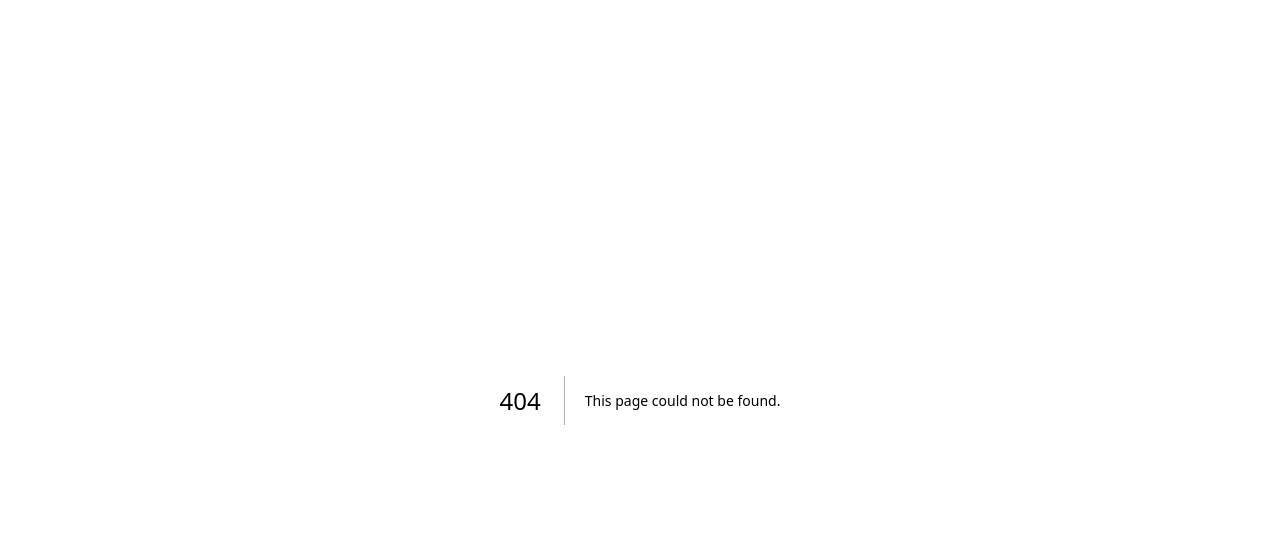
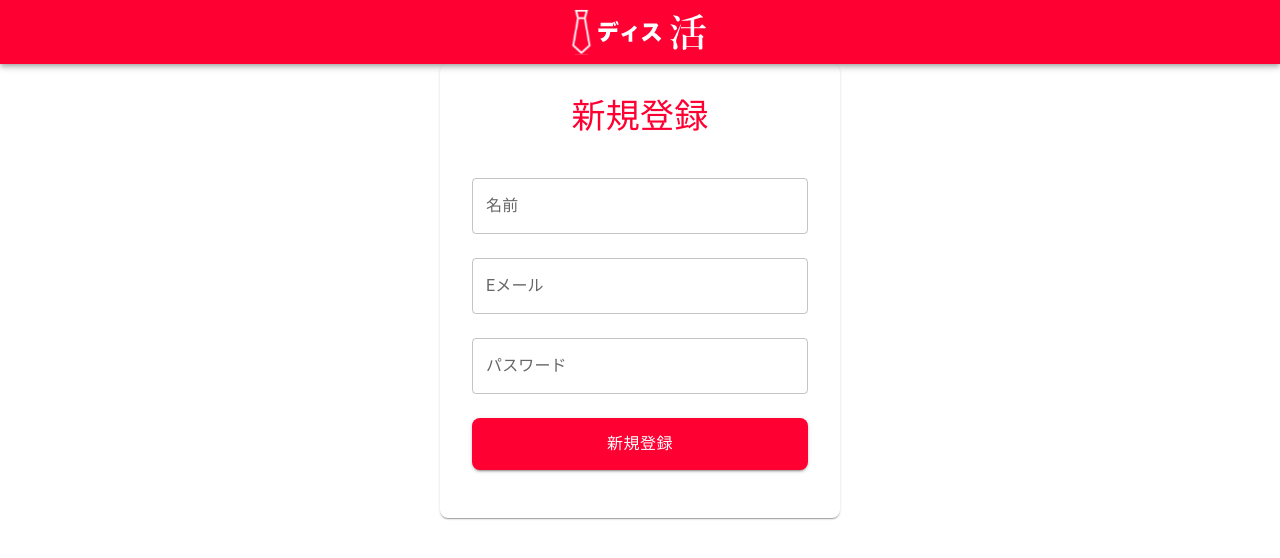
Before and after one commit to tkm427/docomo_frontend, a Next.js app: page /register in a window 1280 px wide. Before the commit this address had no page. Shown: the top 558 px of the page. Built offline with nearby package versions, Linux system fonts and the light colour scheme.

Commit message:
add front

```diff
--- /dev/null
+++ b/src/app/login/page.tsx
@@ -0,0 +1,59 @@
+"use client";
+
+import React from "react";
+import { Box, TextField, Typography, Container } from "@mui/material";
+import Link from "next/link";
+import Header from "../../components/Header";
+import CustomButton from "../../components/CustomButton";
+
+const LoginPage: React.FC = () => {
+  return (
+    <>
+      <Header />
+      <Container maxWidth="sm">
+        <Box
+          sx={{
+            display: "flex",
+            flexDirection: "column",
+            alignItems: "center",
+            justifyContent: "center", // 縦方向の中央揃え
+            marginTop: 4,
+            padding: 4,
+            boxShadow: 1,
+            borderRadius: 2,
+            width: "100%",  // 親コンテナの幅を固定
+            maxWidth: "400px",  // ボタンが同じ幅になるように固定
+            margin: "0 auto",  // 横方向の中央揃え
+          }}
+        >
+          <Typography variant="h4" sx={{ marginBottom: 3, color: "#ff0033", textAlign: "center" }}>
+            ログイン
+          </Typography>
+          <TextField
+            label="Eメール"
+            variant="outlined"
+            fullWidth
+            margin="normal"
+            placeholder="メールアドレスを入力してください。"
+            sx={{ mb: 2 }}  // マージンを少し追加
+          />
+          <TextField
+            label="パスワード"
+            variant="outlined"
+            type="password"
+            fullWidth
+            margin="normal"
+            placeholder="パスワードを入力してください。"
+            sx={{ mb: 2 }}  // マージンを少し追加
+          />
+          {/* サインインボタン */}
+          <CustomButton text="サインイン" colorType="primary" />
+          {/* 新規登録はこちらボタン */}
+            <CustomButton text="新規登録はこちら" colorType="secondary" />
+        </Box>
+      </Container>
+    </>
+  );
+};
+
+export default LoginPage;
--- /dev/null
+++ b/src/app/register/page.tsx
@@ -0,0 +1,67 @@
+"use client";
+
+import React from "react";
+import { Box, TextField, Typography, Container } from "@mui/material";
+import Header from "../../components/Header";
+import CustomButton from "../../components/CustomButton";
+
+const RegisterPage: React.FC = () => {
+  return (
+    <>
+      {/* ヘッダーの表示 */}
+      <Header />
+
+      {/* コンテンツ部分 */}
+      <Container maxWidth="sm">
+        <Box
+          sx={{
+            display: "flex",
+            flexDirection: "column",
+            alignItems: "center",
+            justifyContent: "center",  // 垂直方向に中央揃え
+            marginTop: 4,
+            padding: 4,
+            boxShadow: 1,
+            borderRadius: 2,
+            width: "100%",  // 親コンテナの幅を固定
+            maxWidth: "400px",  // ボタンが同じ幅になるように固定
+            margin: "0 auto",  // 横方向に中央揃え
+          }}
+        >
+          {/* タイトル */}
+          <Typography variant="h4" sx={{ marginBottom: 3, color: "#ff0033", textAlign: "center" }}>
+            新規登録
+          </Typography>
+
+          {/* 入力フィールド */}
+          <TextField
+            label="名前"
+            variant="outlined"
+            fullWidth
+            margin="normal"
+            placeholder="入力してください。"
+          />
+          <TextField
+            label="Eメール"
+            variant="outlined"
+            fullWidth
+            margin="normal"
+            placeholder="入力してください。"
+          />
+          <TextField
+            label="パスワード"
+            variant="outlined"
+            type="password"
+            fullWidth
+            margin="normal"
+            placeholder="入力してください。"
+          />
+
+          <CustomButton text="新規登録" colorType="primary" />
+        </Box>
+      </Container>
+    </>
+  );
+};
+
+export default RegisterPage;
--- /dev/null
+++ b/src/components/CustomButton.tsx
@@ -0,0 +1,45 @@
+import React from "react";
+import { Button } from "@mui/material";
+
+interface CustomButtonProps {
+  text: string;
+  onClick?: () => void;
+  colorType?: "primary" | "secondary"; // 'colorType'プロパティで配色を制御
+  href?: string;
+}
+
+const CustomButton: React.FC<CustomButtonProps> = ({
+  text,
+  onClick,
+  colorType = "primary",
+  href,
+}) => {
+  return (
+    <Button
+      variant="contained"  // すべてのボタンを 'contained' に統一
+      fullWidth
+      onClick={onClick}
+      href={href}
+      sx={{
+        backgroundColor: colorType === "primary" ? "#ff0033" : "#fff",  // ボタンの背景色を調整
+        color: colorType === "primary" ? "#fff" : "#ff0033",  // テキストの色を調整
+        borderColor: "#ff0033",
+        marginTop: 2,
+        marginBottom: 2,
+        padding: "12px 0",  // ボタンの高さを調整
+        fontSize: "16px",  // フォントサイズを固定
+        borderRadius: "8px",  // 角を統一
+        border: colorType === "secondary" ? "2px solid #ff0033" : "none",  // 新規登録ボタンの枠線
+        "&:hover": {
+          backgroundColor: colorType === "primary" ? "#e6002e" : "#fff",  // ホバー時の背景色を調整
+          borderColor: "#e6002e",
+          color: colorType === "primary" ? "#fff" : "#e6002e",  // ホバー時のテキスト色を調整
+        },
+      }}
+    >
+      {text}
+    </Button>
+  );
+};
+
+export default CustomButton;
```
Also changed, not shown: 1 other file (tests, documents, lock files or other folders).
